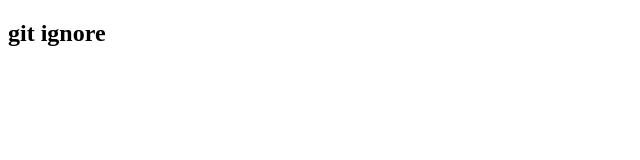
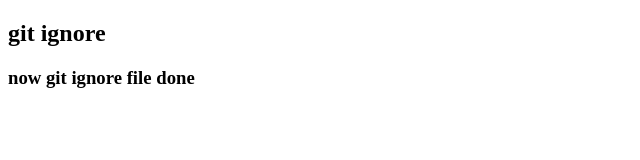
Before and after one commit to Aryam8827/git-ignore-concept, a plain HTML site: page index.htm in a window 1280 px wide. Shown: the whole page, without its empty margins (0-640 px from the left). Drawn offline with Linux system fonts and the light colour scheme.

Commit message:
git ignore file done

```diff
--- a/index.htm
+++ b/index.htm
@@ -7,5 +7,7 @@
 </head>
 <body>
   <h2>git ignore</h2>
+
+  <h3>now git ignore file done</h3>
 </body>
 </html>
```
Also changed, not shown: app.js (added), password/home.htm (added), style.css (added), 1 other file.
